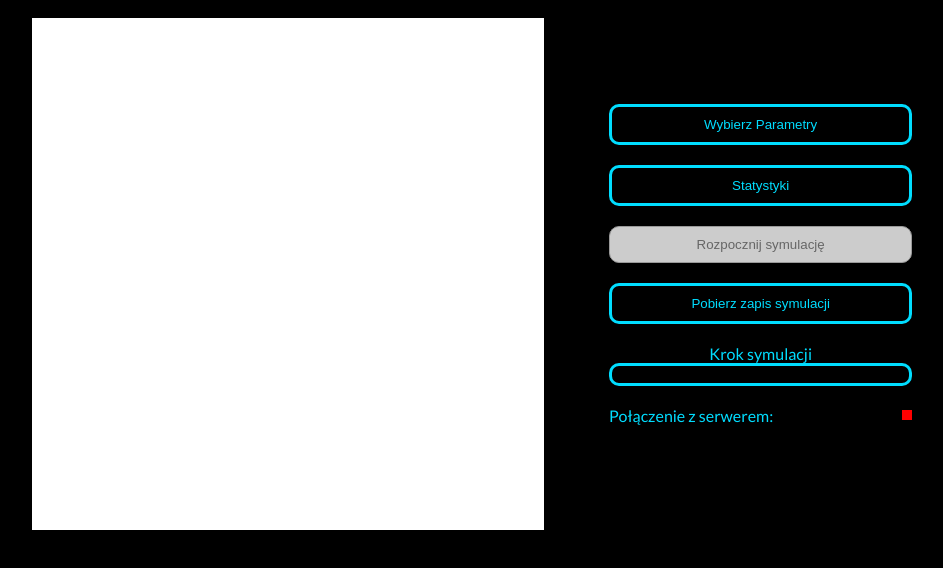
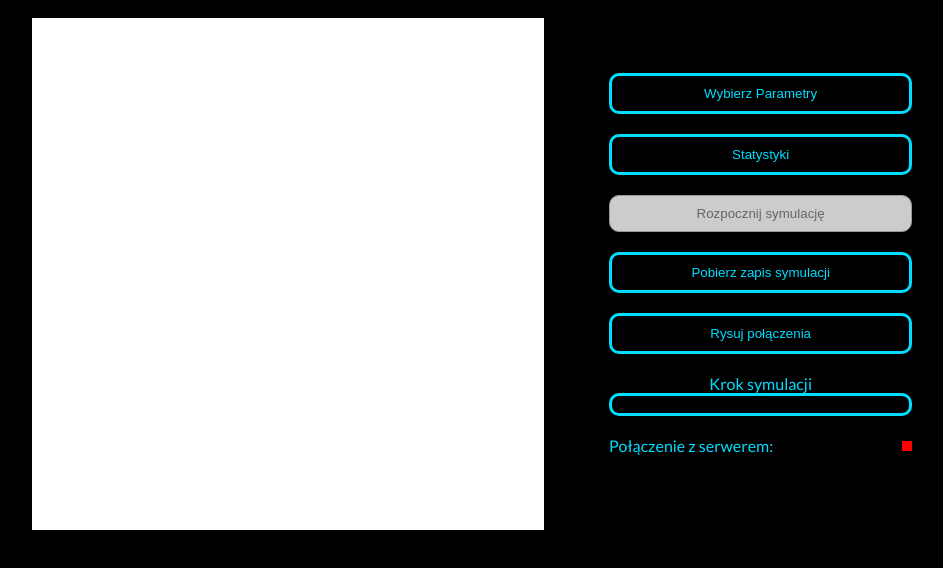
Before and after one commit to FrackiewiczP/info_bubbles, a React app in the folder frontend/: page / in a window 1280 px wide. Shown: the part 134-702 px from the top of the page, without its empty margins (168-1111 px from the left). Built offline with nearby package versions, Linux system fonts and the light colour scheme; no server answers.

Commit message:
Update frontend v2

```diff
--- a/frontend/src/components/Simulation.js
+++ b/frontend/src/components/Simulation.js
@@ -13,13 +13,24 @@ class Simulation extends React.Component{
     componentDidMount(){
         this.colorPalette = ColorPaletteGenerator.GetColorPalette(this.props.currentGroupCount);
         let ctx = this.canvasRef.current.getContext("2d");
+        if(this.props.showLinks)
+        {
+            this.drawLinks(this.props.currentStepLinks, this.props.currentStepData, ctx);
+        }
         this.drawSimulationStep(this.props.currentStepData, ctx);
+
     }
 
     componentDidUpdate(){
         this.colorPalette = ColorPaletteGenerator.GetColorPalette(this.props.currentGroupCount);
         let ctx = this.canvasRef.current.getContext("2d");
+        this.clearCanvas(ctx);
+        if(this.props.showLinks)
+        {
+            this.drawLinks(this.props.currentStepLinks, this.props.currentStepData, ctx);
+        }
         this.drawSimulationStep(this.props.currentStepData, ctx);
+
     }
 
     render(){
@@ -30,6 +41,8 @@ class Simulation extends React.Component{
                         currentStep={this.props.currentStep}
                         maxStep={this.props.maxStep}
                         isSocketConnected={this.props.isSocketConnected}
+                        showLinks={this.props.showLinks}
+                        handleShowLinksButton={this.props.handleShowLinksButton}
                         handleCurrentStepChange={this.props.handleCurrentStepChange}
                         handleChooseParametersButton={this.props.handleChooseParametersButton}
                         handleSeeStatsButton={this.props.handleSeeStatsButton}
@@ -52,6 +65,14 @@ class Simulation extends React.Component{
         ctx.fill();
     }
 
+    addLink(x1,y1, x2, y2, ctx){
+        let processData = (d, maxValue) => (d+1)*maxValue/2;
+        ctx.beginPath();
+        ctx.moveTo(processData(x1, this.props.size), processData(y1, this.props.size));
+        ctx.lineTo(processData(x2, this.props.size), processData(y2, this.props.size));
+        ctx.stroke();
+    }
+
     clearCanvas(ctx)
     {
         ctx.clearRect(0, 0, this.props.size, this.props.size);
@@ -63,9 +84,23 @@ class Simulation extends React.Component{
         {
             return;
         }
-        this.clearCanvas(ctx);
         for(const u in data){
             this.addUser(u, data[u][0], data[u][1], ctx);
+        }
+    }
+
+    drawLinks(linksData, positionsData, ctx)
+    {
+        if(linksData == null || positionsData == null)
+        {
+            return;
+        }
+        for(const l in linksData){
+            let x1 = positionsData[linksData[l][0]][0];
+            let y1 = positionsData[linksData[l][0]][1];
+            let x2 = positionsData[linksData[l][1]][0];
+            let y2 = positionsData[linksData[l][1]][1];
+            this.addLink(x1,y1,x2,y2,ctx);
         }
     }
 }
--- a/frontend/src/components/SimulationControls.js
+++ b/frontend/src/components/SimulationControls.js
@@ -9,6 +9,7 @@ const SimulationControls = (props) => (
         <button onClick={props.handleSeeStatsButton}>Statystyki</button>
         <button onClick={props.handleStartSimulationButton} disabled={!props.isSocketConnected}>Rozpocznij symulację</button>
         <button onClick={props.handleDownloadSimulationButton}>Pobierz zapis symulacji</button>
+        <button onClick={props.handleShowLinksButton}>{props.showLinks ? "Nie rysuj połączeń" : "Rysuj połączenia"}</button>
         <div className="simulation-step">Krok symulacji</div>
         <input type="number" value={props.currentStep} min={1} max={props.lastStepReceived} onInput={props.handleCurrentStepChange}></input>
         <ConnectionIndicator className="ConnectionIndicator" isSocketConnected={props.isSocketConnected}/>
--- a/frontend/src/styles/SimulationControls.scss
+++ b/frontend/src/styles/SimulationControls.scss
@@ -16,6 +16,7 @@ $margin-bottom: 20px;
         border-radius: 10px;
         box-sizing:border-box
     }
+
     .simulation-step{
         text-align: center;
     }
```
